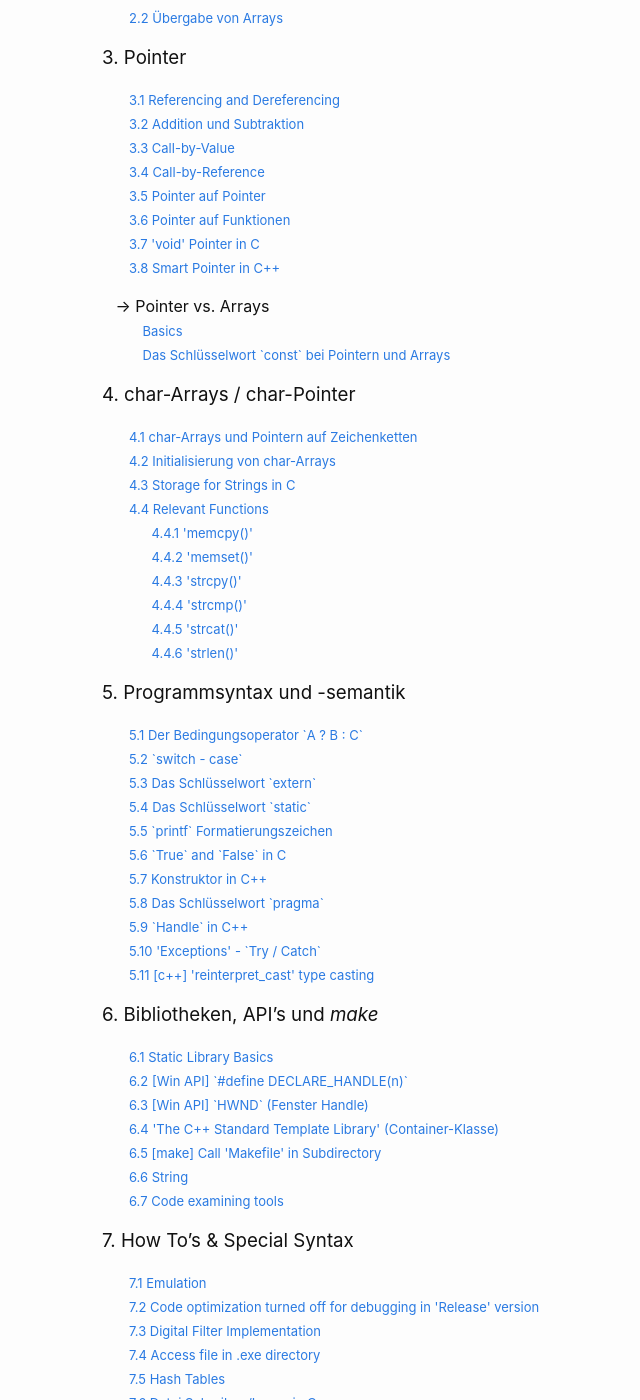
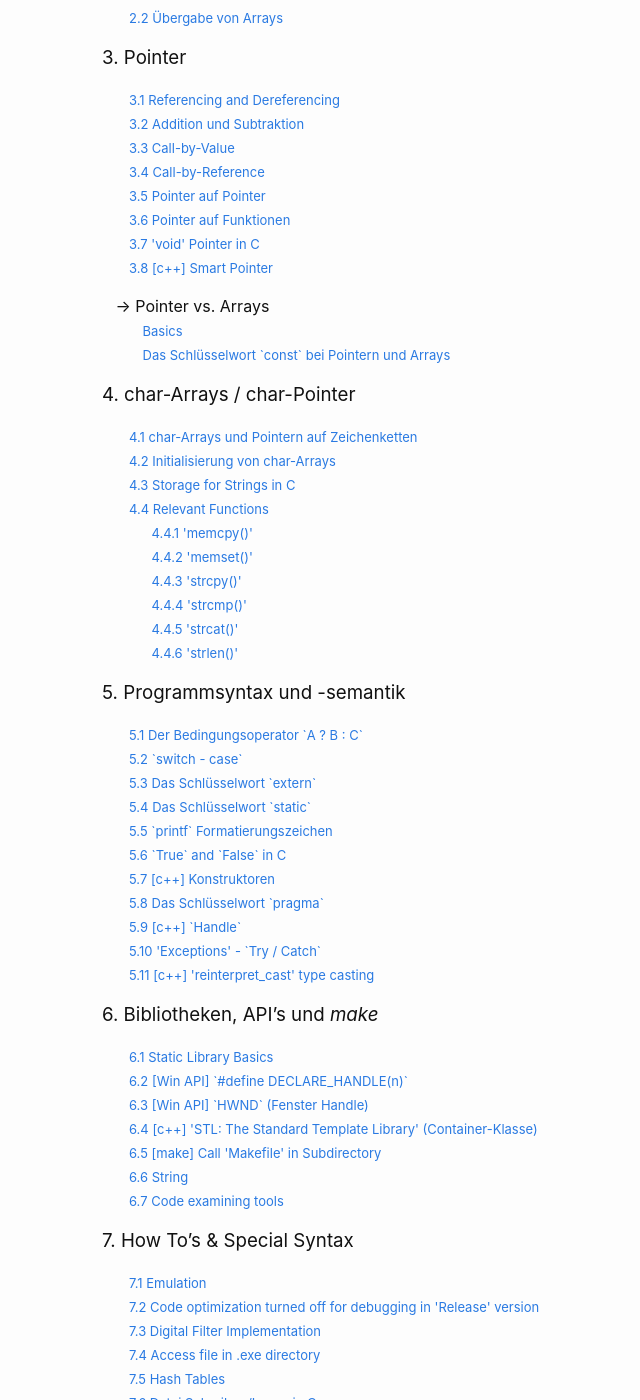
Before and after one commit to Hautaklyttn/progDocs, a Jekyll site: the page built from docs/articles/c_cpp.md, in a window 1280 px wide and 1400 px high, scrolled down 994 px. Shown: the whole window, without its empty margins (168-808 px from the left). Built offline with Jekyll 4.4.1, drawn with Linux system fonts in a browser that asks for light colours; some of the changed text lies outside the part shown.

Commit message:
Update c_cpp.md

```diff
--- a/docs/articles/c_cpp.md
+++ b/docs/articles/c_cpp.md
@@ -33,10 +33,10 @@ layout: default
 &nbsp;&nbsp;&nbsp;&nbsp;&nbsp; [<font size="-1">1.12 'Header Guard' (oder 'Include Guard')</font>](#ch1-12)
 &nbsp;&nbsp;&nbsp;&nbsp;&nbsp; [<font size="-1">1.13 'Calling Convention' (`__stdcall`)</font>](#ch1-13)
 &nbsp;&nbsp;&nbsp;&nbsp;&nbsp; [<font size="-1">1.14 Namespaces</font>](#ch1-14)
-&nbsp;&nbsp;&nbsp;&nbsp;&nbsp; [<font size="-1">1.15 `extern c` in C++</font>](#ch1-15)
-&nbsp;&nbsp;&nbsp;&nbsp;&nbsp; [<font size="-1">1.16 'Forward Declaration' in C++</font>](#ch1-16)
+&nbsp;&nbsp;&nbsp;&nbsp;&nbsp; [<font size="-1">1.15 [c++] `extern c`</font>](#ch1-15)
+&nbsp;&nbsp;&nbsp;&nbsp;&nbsp; [<font size="-1">1.16 [c++] 'Forward Declaration'</font>](#ch1-16)
 &nbsp;&nbsp;&nbsp;&nbsp;&nbsp; [<font size="-1">1.17 Function 'Prototype' and Visibility in C</font>](#ch1-17)
-&nbsp;&nbsp;&nbsp;&nbsp;&nbsp; [<font size="-1">1.18 Präprozessor/Compiler/Linker in C/C++</font>](#ch1-18)
+&nbsp;&nbsp;&nbsp;&nbsp;&nbsp; [<font size="-1">1.18 Präprozessor/Compiler/Linker</font>](#ch1-18)
 &nbsp;&nbsp;&nbsp;&nbsp;&nbsp; [<font size="-1">1.19 'Name Mangling' (or 'Name decoration')</font>](#ch1-19)
 &nbsp;&nbsp;&nbsp;&nbsp;&nbsp; [<font size="-1">1.20 Single quotes vs. double quotes</font>](#ch1-20)
 
@@ -52,7 +52,7 @@ layout: default
 &nbsp;&nbsp;&nbsp;&nbsp;&nbsp; [<font size="-1">3.5 Pointer auf Pointer</font>](#ch3-5)
 &nbsp;&nbsp;&nbsp;&nbsp;&nbsp; [<font size="-1">3.6 Pointer auf Funktionen</font>](#ch3-6)
 &nbsp;&nbsp;&nbsp;&nbsp;&nbsp; [<font size="-1">3.7 'void' Pointer in C</font>](#ch3-7)
-&nbsp;&nbsp;&nbsp;&nbsp;&nbsp; [<font size="-1">3.8 Smart Pointer in C++</font>](#ch3-8)
+&nbsp;&nbsp;&nbsp;&nbsp;&nbsp; [<font size="-1">3.8 [c++] Smart Pointer</font>](#ch3-8)
 
 &nbsp;&nbsp;&nbsp;&rarr; Pointer vs. Arrays
 &nbsp;&nbsp;&nbsp;&nbsp;&nbsp;&nbsp;&nbsp;&nbsp; [<font size="-1"> Basics</font>](#ch_pva_1)
@@ -77,9 +77,9 @@ layout: default
 &nbsp;&nbsp;&nbsp;&nbsp;&nbsp; [<font size="-1">5.4 Das Schlüsselwort `static`</font>](#ch5-4)
 &nbsp;&nbsp;&nbsp;&nbsp;&nbsp; [<font size="-1">5.5 `printf` Formatierungszeichen</font>](#ch5-5)
 &nbsp;&nbsp;&nbsp;&nbsp;&nbsp; [<font size="-1">5.6 `True` and `False` in C</font>](#ch5-6)
-&nbsp;&nbsp;&nbsp;&nbsp;&nbsp; [<font size="-1">5.7 Konstruktor in C++</font>](#ch5-7)
+&nbsp;&nbsp;&nbsp;&nbsp;&nbsp; [<font size="-1">5.7 [c++] Konstruktoren</font>](#ch5-7)
 &nbsp;&nbsp;&nbsp;&nbsp;&nbsp; [<font size="-1">5.8 Das Schlüsselwort `pragma`</font>](#ch5-8)
-&nbsp;&nbsp;&nbsp;&nbsp;&nbsp; [<font size="-1">5.9 `Handle` in C++</font>](#ch5-9)
+&nbsp;&nbsp;&nbsp;&nbsp;&nbsp; [<font size="-1">5.9 [c++] `Handle`</font>](#ch5-9)
 &nbsp;&nbsp;&nbsp;&nbsp;&nbsp; [<font size="-1">5.10 'Exceptions' - `Try / Catch`</font>](#ch5-10)
 &nbsp;&nbsp;&nbsp;&nbsp;&nbsp; [<font size="-1">5.11 [c++] 'reinterpret_cast' type casting</font>](#ch5-11)
 
@@ -87,7 +87,7 @@ layout: default
 &nbsp;&nbsp;&nbsp;&nbsp;&nbsp; [<font size="-1">6.1 Static Library Basics</font>](#ch6-1)
 &nbsp;&nbsp;&nbsp;&nbsp;&nbsp; [<font size="-1">6.2 [Win API] `#define DECLARE_HANDLE(n)`</font>](#ch6-2)
 &nbsp;&nbsp;&nbsp;&nbsp;&nbsp; [<font size="-1">6.3 [Win API] `HWND` (Fenster Handle)</font>](#ch6-3)
-&nbsp;&nbsp;&nbsp;&nbsp;&nbsp; [<font size="-1">6.4 'The C++ Standard Template Library' (Container-Klasse)</font>](#ch6-4)
+&nbsp;&nbsp;&nbsp;&nbsp;&nbsp; [<font size="-1">6.4 [c++] 'STL: The Standard Template Library' (Container-Klasse)</font>](#ch6-4)
 &nbsp;&nbsp;&nbsp;&nbsp;&nbsp; [<font size="-1">6.5 [make] Call 'Makefile' in Subdirectory</font>](#ch6-5)
 &nbsp;&nbsp;&nbsp;&nbsp;&nbsp; [<font size="-1">6.6 String</font>](#ch6-6)
 &nbsp;&nbsp;&nbsp;&nbsp;&nbsp; [<font size="-1">6.7 Code examining tools</font>](#ch6-7)
```
